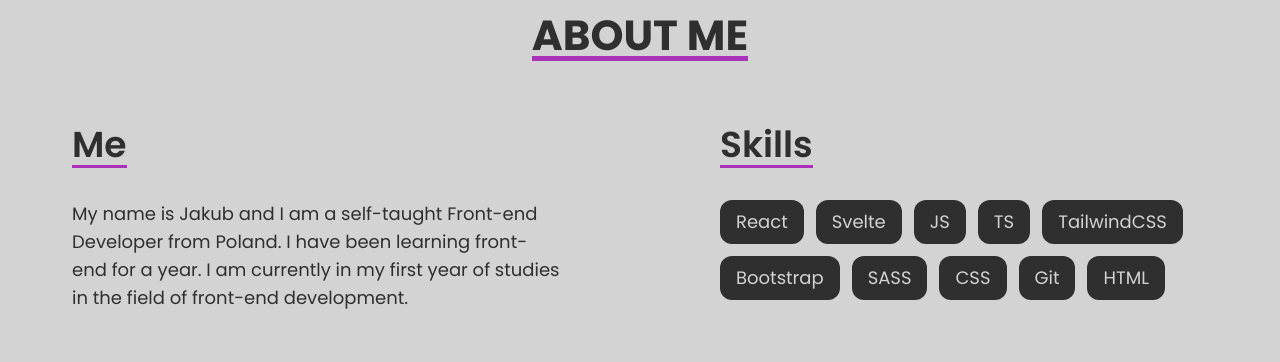
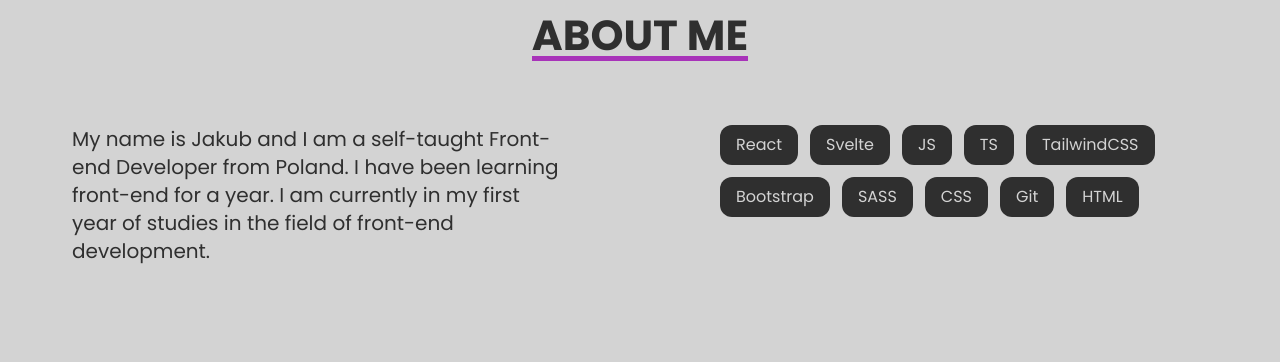
Before and after one commit to Jeda777/portfolio-site, a SvelteKit app: page / in a window 1280 px wide. Shown: the part 880-1242 px from the top of the page. Built offline with nearby package versions, Linux system fonts and the light colour scheme.

Commit message:
About style change

```diff
--- a/src/components/About.svelte
+++ b/src/components/About.svelte
@@ -17,44 +17,29 @@
 <section id="about">
   <h2>About Me</h2>
   <div class="about-container">
-    <div class="about-text">
-      <h3>Me</h3>
     <p>
-        My name is Jakub and I am a self-taught Front-end Developer from Poland.
-        I have been learning front-end for a year. I am currently in my first
-        year of studies in the field of front-end development.
+      My name is Jakub and I am a self-taught Front-end Developer from Poland. I
+      have been learning front-end for a year. I am currently in my first year
+      of studies in the field of front-end development.
     </p>
-    </div>
-    <div class="about-skills">
-      <h3>Skills</h3>
     <div class="skills-container">
       {#each skills as skill}
         <Skill {skill} />
       {/each}
     </div>
   </div>
-  </div>
 </section>
 
 <style lang="scss">
-  @import "../variables";
   #about {
     @apply px-12 md:px-32 lg:px-40 xl:px-8;
     .about-container {
       @apply flex flex-col items-center gap-8 md:gap-12 xl:flex-row xl:items-start xl:gap-40 xl:text-left 2xl:gap-48;
-      .about-text,
-      .about-skills {
-        @apply flex flex-col items-center gap-6 md:gap-8 xl:flex-1 xl:items-start;
-        h3 {
-          @apply text-[26px] font-semibold md:border-4 md:text-3xl xl:text-4xl;
-          border-bottom: 3px solid $text-hover;
-        }
       p {
-          @apply font-normal xl:text-lg 2xl:text-2xl;
+        @apply font-normal md:text-lg xl:flex-1 xl:text-[20px] 2xl:text-2xl 3xl:text-[26px];
       }
       .skills-container {
-          @apply flex flex-wrap justify-center gap-2 md:gap-3 xl:justify-start;
-        }
+        @apply flex flex-wrap justify-center gap-2 md:gap-3 xl:flex-1 xl:justify-start;
       }
     }
   }
--- a/src/components/Skill.svelte
+++ b/src/components/Skill.svelte
@@ -6,7 +6,7 @@
 
 <style lang="scss">
   .skill {
-    @apply rounded-lg bg-primary py-1 px-3 font-normal text-bg transition-all duration-300 hover:opacity-70 md:rounded-[0.625rem]
-    md:py-1.5 md:px-3.5 lg:rounded-xl lg:py-2 lg:px-4 xl:text-lg 2xl:text-[22px];
+    @apply rounded-lg bg-primary py-1 px-3 text-sm font-normal text-bg transition-all duration-300 hover:opacity-70 md:rounded-[0.625rem] md:py-1.5
+    md:px-3.5 md:text-base lg:rounded-xl lg:py-2 lg:px-4 2xl:text-lg 3xl:text-[20px];
   }
 </style>
```
Lines whose indentation alone changed are shown as unchanged.
